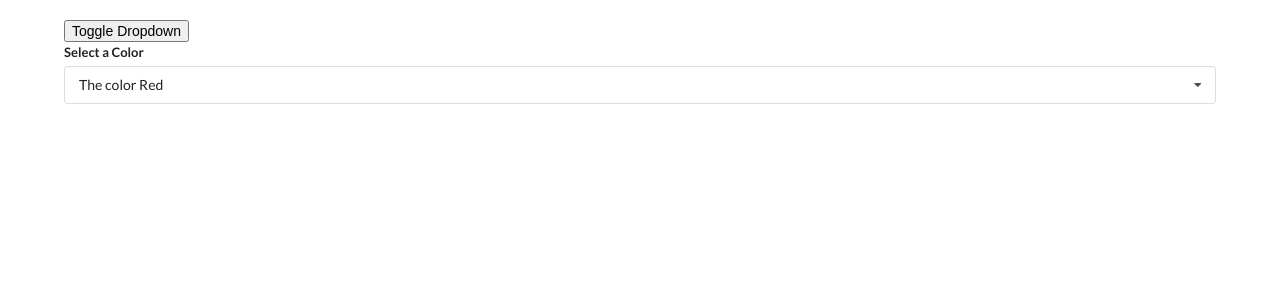
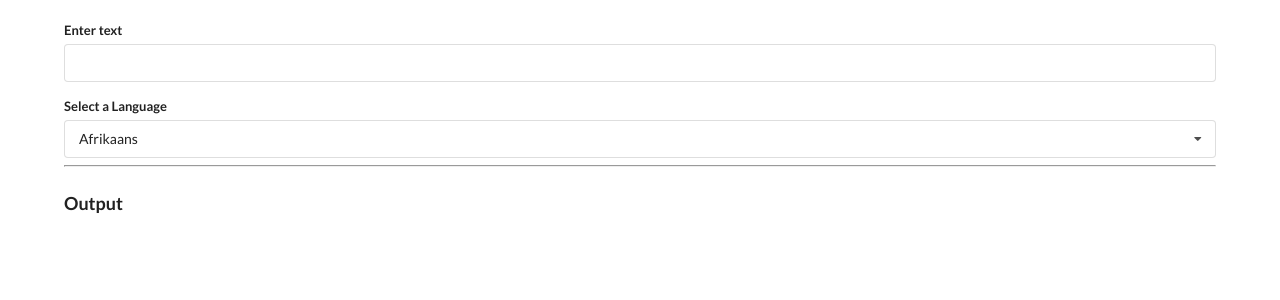
Before and after one commit to paulonova/React-Widget, a React (Create React App) app: page / in a window 1280 px wide. Shown: the top 300 px of the page. Built offline with nearby package versions, Linux system fonts and the light colour scheme.

Commit message:
Creating translation connection with Google

```diff
--- a/src/App.js
+++ b/src/App.js
@@ -1,6 +1,8 @@
 import React, {useState} from 'react';
 import Search from './components/Search';
 import Dropdown from './components/Dropdown';
+import Translate from './components/Translate';
+
 
 const items= [
   {
@@ -19,35 +21,27 @@
 
 const options = [
   {
-    lable: 'The color Red',
+    label: 'The color Red',
     value: 'tomato'
   },
 
   {
-    lable: 'The color Green',
+    label: 'The color Green',
     value: 'green'
   },
 
   {
-    lable: 'The color Blue',
+    label: 'The color Blue',
     value: 'blue'
   }
 ];
 
 const App = () =>{
 
-  const [selected, setSelected] = useState(options[0]);
-  const [showDropdown, setShowDropdown] = useState(true);
 
   return(
     <div>
-    <br/>
-    <button onClick={()=>setShowDropdown(!showDropdown)}>Toggle Dropdown</button>
-      { showDropdown ?
-        <Dropdown
-          selected={selected}
-          onSelectedChange={setSelected}
-          options={options}/> : null}
+      <Translate/>
     </div>
   );
 };
--- /dev/null
+++ b/src/components/Convert.js
@@ -0,0 +1,17 @@
+import React, {useState, useEffect} from 'react';
+
+
+const Convert = ({language, text})=>{
+
+  useEffect(()=>{
+    console.log('New language or text');
+  }, [language, text]);
+
+  return(
+    <div>
+
+    </div>
+  );
+};
+
+export default Convert;
--- a/src/components/Dropdown.js
+++ b/src/components/Dropdown.js
@@ -1,7 +1,7 @@
 import React, {useState, useEffect, useRef} from 'react';
 
 
-const Dropdown = ({options, selected, onSelectedChange})=>{
+const Dropdown = ({label,options, selected, onSelectedChange})=>{
 
   const [open , setOpen] = useState(false);
   const ref = useRef();
@@ -34,7 +34,7 @@
         onClick={() =>{
           onSelectedChange(option)
         }}>
-        {option.lable}
+        {option.label}
       </div>
     );
   })
@@ -44,19 +44,20 @@
     <div ref={ref} className="ui form">
       <div className="field">
 
-        <label className="label">Select a Color</label>
+        <label className="label">{label}</label>
         <div onClick={()=>
           setOpen(!open)}
           className={`ui selection dropdown ${open ? 'visible active' : ''}`
         }>
           <i className="dropdown icon"></i>
-          <div className="text">{selected.lable}</div>
+          <div className="text">{selected.label}</div>
           <div className= {`menu ${open ? 'visible transition' : ''}`}>
             {renderedOptions}
           </div>
         </div>
 
       </div>
+
     </div>
   );
 }
--- /dev/null
+++ b/src/components/Translate.js
@@ -0,0 +1,55 @@
+import React, {useState} from 'react';
+import Dropdown from './Dropdown';
+import Convert from './Convert';
+
+
+const options = [
+  {
+    label: 'Afrikaans',
+    value: 'af'
+  },
+  {
+    label: 'Arabic',
+    value: 'ar'
+  },
+  {
+    label: 'Hindi',
+    value: 'hi'
+  },
+  {
+    label: 'Dutch',
+    value: 'nl'
+  }
+]
+
+const apiKey="AIzaSyCHUCmpR7cT_yDFHC98CZJy2LTms-IwDlM";
+
+const Translate = ()=>{
+
+const [language, setLanguage] = useState(options[0]);
+const [text, setText] = useState('');
+
+  return(
+    <div className="ui form">
+      <br/>
+      <div className="field">
+      <label>Enter text</label>
+        <input value={text} onChange={(e)=>{
+          setText(e.target.value);
+        }}/>
+      </div>
+
+      <Dropdown
+        label="Select a Language"
+        selected={language}
+        onSelectedChange={setLanguage}
+        options={options}/>
+        <hr/>
+        <h3 className="ui header">Output</h3>
+        <Convert text={text} language={language}/>
+    </div>
+  );
+};
+
+
+export default Translate;
```
Also changed, not shown: 2 other files (tests, documents, lock files or other folders).
